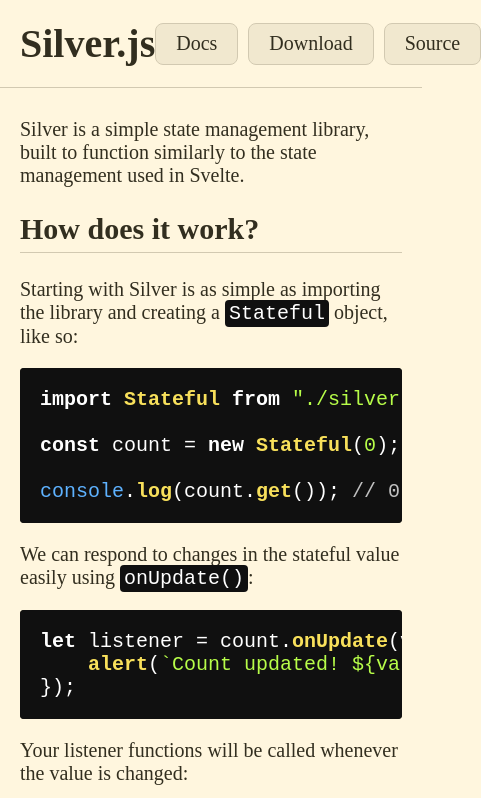
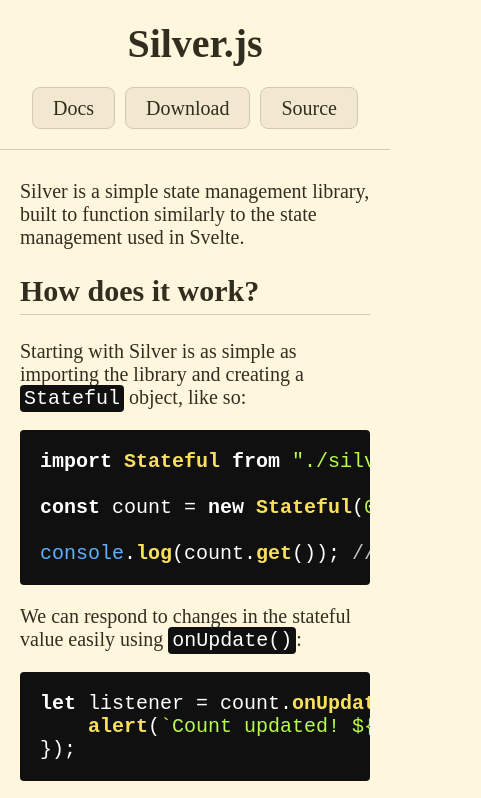
Before and after one commit to arimelody/silver.js, a plain HTML site: page site/index.html in a window 390 px wide. Shown: the top 798 px of the page, 481 px wide, since content can reach past the window. Drawn offline with Linux system fonts and the light colour scheme.

Commit message:
make 'er responsive

```diff
--- a/site/main.css
+++ b/site/main.css
@@ -39,7 +39,7 @@ h2 {
 }
 
 header {
-    width: min(900px, calc(100% - 8px));
+    width: min(900px, calc(100% - 2em));
 
     margin: 0 auto;
     padding: 1em;
@@ -89,7 +89,7 @@ nav a:active {
 }
 
 main {
-    width: min(900px, calc(100% - 8px));
+    width: min(900px, calc(100% - 2em));
 
     margin: 0 auto;
     padding: .5em 1em 5em 1em;
@@ -99,12 +99,6 @@ code {
     padding: .1em .2em;
     color: var(--fg1);
     background: var(--bg1);
-    border-radius: 4px;
-}
-
-pre:has(code) {
-    color: var(--bg-1000);
-    background: var(--text);
     border-radius: 4px;
 }
 
@@ -162,3 +156,16 @@ footer a {
 footer a:hover {
     text-decoration: underline;
 }
+
+@media screen and (max-width: 600px) {
+    header {
+        flex-direction: column;
+        align-items: center;
+        gap: 1em;
+    }
+
+    nav {
+        margin: 0;
+        flex-wrap: wrap;
+    }
+}
```
